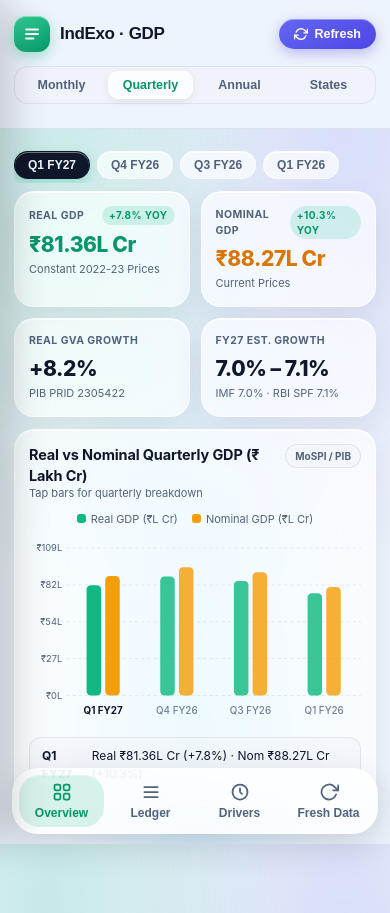
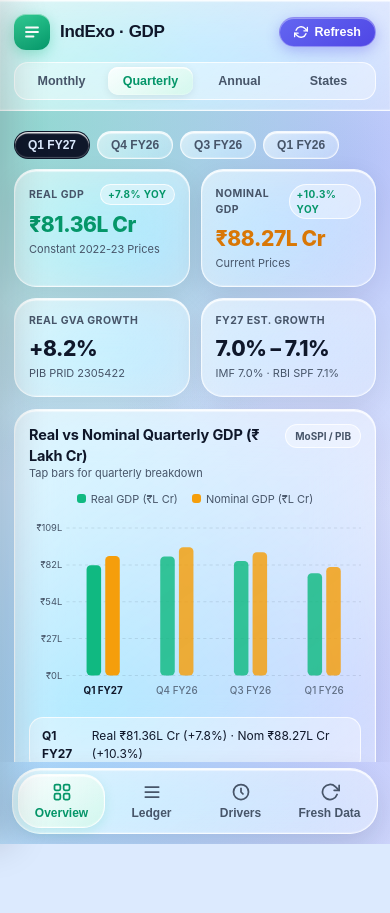
Before and after one commit to imrickysharma/India-Trade-Pulse, a plain HTML site: page index.html in a window 390 px wide. After the commit the page ends 844 px from the top, so only its background shows below. Drawn offline with Linux system fonts and the light colour scheme.

Commit message:
Refactor styles and update theme colors in index.html
Updated theme colors and styles for better aesthetics. Adjusted layout properties for improved responsiveness and visual appeal.

```diff
--- a/index.html
+++ b/index.html
@@ -4,55 +4,55 @@
   <meta charset="UTF-8" />
   <meta name="viewport" content="width=device-width, initial-scale=1.0, maximum-scale=1.0, user-scalable=no, viewport-fit=cover" />
   <meta name="apple-mobile-web-app-capable" content="yes" />
-  <meta name="apple-mobile-web-app-status-bar-style" content="default" />
+  <meta name="apple-mobile-web-app-status-bar-style" content="black-translucent" />
   <meta name="apple-mobile-web-app-title" content="IndExo" />
-  <meta name="theme-color" content="#070b14" media="(prefers-color-scheme: dark)" />
-  <meta name="theme-color" content="#eef4fb" media="(prefers-color-scheme: light)" />
+  <meta name="theme-color" content="#070d19" media="(prefers-color-scheme: dark)" />
+  <meta name="theme-color" content="#dbeafe" media="(prefers-color-scheme: light)" />
   <link rel="apple-touch-icon" href="apple-touch-icon.png" />
   <title>IndExo</title>
   <style>
     :root {
-      --bg: #eef4fb;
+      --bg: #dceafe;
       --bg-mesh:
-        radial-gradient(at 12% 8%, rgba(16, 185, 129, 0.18) 0px, transparent 48%),
-        radial-gradient(at 88% 14%, rgba(99, 102, 241, 0.16) 0px, transparent 46%),
-        radial-gradient(at 50% 92%, rgba(56, 189, 248, 0.14) 0px, transparent 52%);
-      --header-bg: #eef4fb;
-      --glass: rgba(255, 255, 255, 0.68);
-      --glass-strong: rgba(255, 255, 255, 0.84);
-      --glass-2: rgba(241, 245, 249, 0.66);
-      --glass-border: rgba(255, 255, 255, 0.72);
-      --border: rgba(15, 23, 42, 0.08);
-      --specular: inset 0 1px 0 rgba(255, 255, 255, 0.9);
-      --shadow: 0 10px 30px rgba(15, 23, 42, 0.07);
+        radial-gradient(circle at 10% 15%, rgba(16, 185, 129, 0.34) 0%, transparent 45%),
+        radial-gradient(circle at 90% 20%, rgba(99, 102, 241, 0.30) 0%, transparent 45%),
+        radial-gradient(circle at 20% 85%, rgba(56, 189, 248, 0.32) 0%, transparent 50%),
+        radial-gradient(circle at 85% 85%, rgba(168, 85, 247, 0.20) 0%, transparent 48%);
+      --glass-grad: linear-gradient(145deg, rgba(255, 255, 255, 0.58), rgba(255, 255, 255, 0.28));
+      --glass-dock: linear-gradient(145deg, rgba(255, 255, 255, 0.66), rgba(255, 255, 255, 0.36));
+      --glass-drawer: linear-gradient(160deg, rgba(255, 255, 255, 0.74), rgba(240, 247, 255, 0.52));
+      --glass-2: rgba(255, 255, 255, 0.36);
+      --glass-rim: rgba(255, 255, 255, 0.78);
+      --border: rgba(15, 23, 42, 0.10);
+      --specular: inset 0 1.5px 1px rgba(255, 255, 255, 0.92), inset 0 -1px 1px rgba(255, 255, 255, 0.25);
+      --shadow: 0 10px 28px rgba(15, 23, 42, 0.09);
       --text: #0f172a;
-      --muted: #52627a;
+      --muted: #475569;
       --accent: #059669;
-      --accent-soft: rgba(16, 185, 129, 0.16);
-      --accent-2: #4f46e5;
+      --accent-pill: linear-gradient(145deg, rgba(255, 255, 255, 0.85), rgba(209, 250, 229, 0.65));
       --warn: #d97706;
       --danger: #dc2626;
     }
     @media (prefers-color-scheme: dark) {
       :root {
-        --bg: #070b14;
+        --bg: #060b16;
         --bg-mesh:
-          radial-gradient(at 15% 10%, rgba(16, 185, 129, 0.20) 0px, transparent 48%),
-          radial-gradient(at 88% 16%, rgba(99, 102, 241, 0.20) 0px, transparent 46%),
-          radial-gradient(at 50% 90%, rgba(14, 165, 233, 0.14) 0px, transparent 54%);
-        --header-bg: #070b14;
-        --glass: rgba(17, 25, 44, 0.62);
-        --glass-strong: rgba(20, 29, 50, 0.86);
-        --glass-2: rgba(30, 41, 59, 0.56);
-        --glass-border: rgba(255, 255, 255, 0.13);
-        --border: rgba(255, 255, 255, 0.09);
-        --specular: inset 0 1px 0 rgba(255, 255, 255, 0.18);
-        --shadow: 0 12px 34px rgba(0, 0, 0, 0.45);
+          radial-gradient(circle at 12% 15%, rgba(16, 185, 129, 0.28) 0%, transparent 46%),
+          radial-gradient(circle at 88% 18%, rgba(99, 102, 241, 0.28) 0%, transparent 46%),
+          radial-gradient(circle at 22% 85%, rgba(14, 165, 233, 0.24) 0%, transparent 50%),
+          radial-gradient(circle at 85% 85%, rgba(139, 92, 246, 0.22) 0%, transparent 48%);
+        --glass-grad: linear-gradient(145deg, rgba(30, 41, 59, 0.56), rgba(15, 23, 42, 0.34));
+        --glass-dock: linear-gradient(145deg, rgba(30, 41, 59, 0.68), rgba(15, 23, 42, 0.48));
+        --glass-drawer: linear-gradient(160deg, rgba(22, 32, 52, 0.80), rgba(11, 17, 32, 0.66));
+        --glass-2: rgba(255, 255, 255, 0.08);
+        --glass-rim: rgba(255, 255, 255, 0.18);
+        --border: rgba(255, 255, 255, 0.10);
+        --specular: inset 0 1px 1px rgba(255, 255, 255, 0.22), inset 0 -1px 1px rgba(0, 0, 0, 0.25);
+        --shadow: 0 12px 32px rgba(0, 0, 0, 0.45);
         --text: #f8fafc;
         --muted: #94a3b8;
-        --accent: #10b981;
-        --accent-soft: rgba(16, 185, 129, 0.20);
-        --accent-2: #818cf8;
+        --accent: #34d399;
+        --accent-pill: linear-gradient(145deg, rgba(16, 185, 129, 0.32), rgba(16, 185, 129, 0.14));
         --warn: #fbbf24;
         --danger: #f87171;
       }
@@ -60,29 +60,33 @@
 
     * { box-sizing: border-box; -webkit-tap-highlight-color: transparent; }
     html, body {
-      margin: 0; padding: 0; min-height: 100%;
+      margin: 0; padding: 0;
+      width: 100%; height: 100dvh;
+      overflow: hidden;
+      display: flex; flex-direction: column;
       background-color: var(--bg);
       background-image: var(--bg-mesh);
-      background-attachment: fixed;
       color: var(--text);
       font-family: -apple-system, BlinkMacSystemFont, "SF Pro Text", "Segoe UI", Roboto, sans-serif;
       font-size: 14px; line-height: 1.45;
-      overscroll-behavior-y: contain;
     }
 
-    /* Crisp non-blurry top header */
+    /* Crisp Header (flex-shrink: 0, never triggers iOS scroll-pocket blur) */
     .app-header {
-      position: sticky; top: 0; z-index: 40;
-      background: var(--header-bg);
-      border-bottom: 1px solid var(--border);
+      flex-shrink: 0;
+      z-index: 40;
+      background: var(--glass-dock);
+      backdrop-filter: blur(26px) saturate(190%);
+      -webkit-backdrop-filter: blur(26px) saturate(190%);
+      border-bottom: 1px solid var(--glass-rim);
+      box-shadow: var(--specular);
       padding: max(12px, env(safe-area-inset-top)) 14px 10px;
-      transform: translateZ(0);
     }
     .header-top { display: flex; align-items: center; justify-content: space-between; gap: 10px; }
     .menu-trigger {
       display: flex; align-items: center; gap: 10px;
       background: transparent; border: none; color: var(--text);
-      padding: 4px 6px 4px 0; cursor: pointer; text-align: left;
+      padding: 2px 6px 2px 0; cursor: pointer; text-align: left;
     }
     .brand-icon {
       width: 36px; height: 36px; border-radius: 12px;
@@ -96,10 +100,10 @@
     .btn-refresh {
       display: inline-flex; align-items: center; gap: 6px;
       background: linear-gradient(145deg, #6366f1, #4f46e5);
-      color: #fff; border: none; border-radius: 999px;
-      padding: 8px 15px; font-size: 12.5px; font-weight: 600;
+      color: #fff; border: 1px solid rgba(255,255,255,0.3); border-radius: 999px;
+      padding: 7px 14px; font-size: 12.5px; font-weight: 600;
       cursor: pointer; flex-shrink: 0;
-      box-shadow: 0 4px 14px rgba(79, 70, 229, 0.35), inset 0 1px 0 rgba(255,255,255,0.35);
+      box-shadow: 0 4px 14px rgba(79, 70, 229, 0.32), inset 0 1px 0 rgba(255,255,255,0.35);
       transition: transform 0.15s ease;
     }
     .btn-refresh:active { transform: scale(0.96); }
@@ -109,7 +113,7 @@
     .seg-bar {
       display: flex; gap: 4px; margin-top: 10px;
       background: var(--glass-2);
-      border: 1px solid var(--border);
+      border: 1px solid var(--glass-rim);
       padding: 4px; border-radius: 14px;
     }
     .seg-btn {
@@ -118,49 +122,54 @@
       cursor: pointer; transition: all 0.2s cubic-bezier(0.22, 1, 0.36, 1);
     }
     .seg-btn.active {
-      background: var(--glass-strong); color: var(--accent);
+      background: var(--accent-pill); color: var(--accent);
       box-shadow: 0 2px 8px rgba(0,0,0,0.08), var(--specular);
     }
 
     .pill-row {
-      display: flex; gap: 7px; overflow-x: auto; padding: 10px 0 4px;
+      display: flex; gap: 7px; overflow-x: auto; padding: 8px 0 2px;
       scrollbar-width: none;
     }
+    .pill-row:empty { display: none; }
     .pill-row::-webkit-scrollbar { display: none; }
     .pill {
       white-space: nowrap;
-      border: 1px solid var(--glass-border);
-      background: var(--glass);
-      backdrop-filter: blur(16px) saturate(160%);
-      -webkit-backdrop-filter: blur(16px) saturate(160%);
+      border: 1px solid var(--glass-rim);
+      background: var(--glass-grad);
+      backdrop-filter: blur(18px) saturate(180%);
+      -webkit-backdrop-filter: blur(18px) saturate(180%);
       box-shadow: var(--specular);
       color: var(--muted);
       padding: 6px 13px; border-radius: 999px; font-size: 12px; font-weight: 600;
       cursor: pointer; transition: all 0.18s ease;
     }
     .pill.active {
-      background: var(--accent); color: #fff; border-color: transparent;
-      box-shadow: 0 4px 12px rgba(16, 185, 129, 0.3), inset 0 1px 0 rgba(255,255,255,0.4);
+      background: var(--accent-pill); color: var(--accent);
+      border-color: var(--glass-rim);
+      font-weight: 700;
     }
     .pill.dark-active.active {
       background: var(--text); color: var(--bg); border-color: transparent;
     }
 
+    /* Scrollable Middle Area */
     main {
-      padding: 12px 14px calc(106px + env(safe-area-inset-bottom));
-      max-width: 720px; margin: 0 auto;
+      flex: 1;
+      overflow-y: auto;
+      -webkit-overflow-scrolling: touch;
+      padding: 12px 14px 16px;
+      width: 100%; max-width: 720px; margin: 0 auto;
     }
 
     /* Apple Liquid Glass Cards */
     .kpi-grid { display: grid; grid-template-columns: 1fr 1fr; gap: 11px; margin-top: 8px; }
     .card {
-      background: var(--glass);
-      backdrop-filter: blur(22px) saturate(180%);
-      -webkit-backdrop-filter: blur(22px) saturate(180%);
-      border: 1px solid var(--glass-border);
+      background: var(--glass-grad);
+      backdrop-filter: blur(28px) saturate(200%);
+      -webkit-backdrop-filter: blur(28px) saturate(200%);
+      border: 1px solid var(--glass-rim);
       box-shadow: var(--shadow), var(--specular);
-      border-radius: 20px; padding: 14px;
-      transform: translateZ(0);
+      border-radius: 22px; padding: 14px;
     }
     .kpi-label {
       font-size: 10.5px; font-weight: 700; letter-spacing: 0.04em;
@@ -169,9 +178,9 @@
     }
     .badge {
       font-size: 10px; font-weight: 700; padding: 2px 7px; border-radius: 999px;
-      background: var(--accent-soft); color: var(--accent);
+      background: var(--glass-2); border: 1px solid var(--glass-rim); color: var(--accent);
     }
-    .badge.neg { background: rgba(239, 68, 68, 0.16); color: var(--danger); }
+    .badge.neg { color: var(--danger); }
     .kpi-val { font-size: 21px; font-weight: 800; letter-spacing: -0.02em; margin: 5px 0 2px; }
     .kpi-val.green { color: var(--accent); }
     .kpi-val.amber { color: var(--warn); }
@@ -184,7 +193,7 @@
     .section-sub { font-size: 11px; color: var(--muted); }
     .source-tag {
       font-size: 10px; font-weight: 700; color: var(--muted);
-      background: var(--glass-2); border: 1px solid var(--border);
+      background: var(--glass-2); border: 1px solid var(--glass-rim);
       padding: 4px 9px; border-radius: 999px; white-space: nowrap;
     }
     .chart-wrap { width: 100%; overflow-x: auto; }
@@ -194,8 +203,8 @@
     }
     .legend-dot { display: inline-block; width: 9px; height: 9px; border-radius: 3px; margin-right: 5px; }
     .tooltip-box {
-      margin-top: 8px; padding: 9px 12px; border-radius: 12px;
-      background: var(--glass-2); border: 1px solid var(--border);
+      margin-top: 8px; padding: 9px 12px; border-radius: 14px;
+      background: var(--glass-2); border: 1px solid var(--glass-rim);
       font-size: 12px; color: var(--text);
       display: flex; justify-content: space-between; align-items: center; gap: 8px;
     }
@@ -215,7 +224,7 @@
 
     .feed-item {
       display: flex; align-items: center; justify-content: space-between; gap: 10px;
-      padding: 12px 13px; border: 1px solid var(--border); border-radius: 14px;
+      padding: 12px 13px; border: 1px solid var(--glass-rim); border-radius: 14px;
       margin-bottom: 8px; background: var(--glass-2);
     }
     .feed-title { font-size: 13px; font-weight: 700; }
@@ -226,51 +235,53 @@
       border: 1px dashed var(--border); font-size: 12px; color: var(--muted); margin-top: 10px;
     }
 
-    /* Floating Apple Liquid Glass Bottom Dock */
+    /* Locked Bottom Apple Liquid Glass Dock */
     .bottom-dock-wrap {
-      position: fixed; bottom: max(10px, env(safe-area-inset-bottom));
-      left: 12px; right: 12px; z-index: 40;
-      display: flex; justify-content: center; pointer-events: none;
+      flex-shrink: 0;
+      z-index: 40;
+      padding: 6px 12px max(10px, env(safe-area-inset-bottom));
+      display: flex; justify-content: center;
+      background: transparent;
     }
     .bottom-nav {
-      pointer-events: auto;
       width: 100%; max-width: 540px;
-      background: var(--glass-strong);
-      backdrop-filter: blur(26px) saturate(190%);
-      -webkit-backdrop-filter: blur(26px) saturate(190%);
-      border: 1px solid var(--glass-border);
-      box-shadow: 0 12px 34px rgba(15, 23, 42, 0.16), var(--specular);
-      border-radius: 26px;
+      background: var(--glass-dock);
+      backdrop-filter: blur(28px) saturate(210%);
+      -webkit-backdrop-filter: blur(28px) saturate(210%);
+      border: 1px solid var(--glass-rim);
+      box-shadow: 0 12px 32px rgba(15, 23, 42, 0.14), var(--specular);
+      border-radius: 28px;
       display: flex; justify-content: space-between; gap: 4px;
-      padding: 6px;
+      padding: 5px;
     }
     .nav-btn {
       flex: 1; background: transparent; border: none; color: var(--muted);
       display: flex; flex-direction: column; align-items: center; justify-content: center; gap: 4px;
-      font-size: 12px; font-weight: 600; padding: 7px 4px; border-radius: 20px;
+      font-size: 12px; font-weight: 600; padding: 7px 4px; border-radius: 22px;
       cursor: pointer; transition: all 0.2s cubic-bezier(0.22, 1, 0.36, 1);
     }
     .nav-btn svg { width: 20px; height: 20px; }
     .nav-btn.active {
       color: var(--accent);
-      background: var(--accent-soft);
+      background: var(--accent-pill);
+      border: 1px solid var(--glass-rim);
       font-weight: 700;
-      box-shadow: inset 0 1px 0 rgba(255,255,255,0.35);
+      box-shadow: 0 4px 12px rgba(16, 185, 129, 0.14), var(--specular);
     }
 
-    /* Slide-out Liquid Glass Drawer */
+    /* Slide-out Apple Liquid Glass Drawer */
     .drawer-backdrop {
-      position: fixed; inset: 0; background: rgba(0,0,0,0.38);
+      position: fixed; inset: 0; background: rgba(0, 0, 0, 0.28);
       z-index: 60; opacity: 0; pointer-events: none; transition: opacity 0.24s ease;
     }
     .drawer-backdrop.open { opacity: 1; pointer-events: auto; }
     .drawer {
       position: fixed; top: 0; bottom: 0; left: 0; width: 265px; z-index: 70;
-      background: var(--glass-strong);
-      backdrop-filter: blur(28px) saturate(190%);
-      -webkit-backdrop-filter: blur(28px) saturate(190%);
-      border-right: 1px solid var(--glass-border);
-      box-shadow: 12px 0 36px rgba(0, 0, 0, 0.18), var(--specular);
+      background: var(--glass-drawer);
+      backdrop-filter: blur(32px) saturate(210%);
+      -webkit-backdrop-filter: blur(32px) saturate(210%);
+      border-right: 1px solid var(--glass-rim);
+      box-shadow: 12px 0 36px rgba(0, 0, 0, 0.16), var(--specular);
       padding: max(20px, env(safe-area-inset-top)) 14px max(24px, env(safe-area-inset-bottom));
       transform: translateX(-100%); transition: transform 0.26s cubic-bezier(0.22, 1, 0.36, 1);
       display: flex; flex-direction: column; overflow-y: auto;
@@ -282,20 +293,21 @@
     }
     .drawer-title { font-size: 18px; font-weight: 800; letter-spacing: -0.02em; }
     .drawer-close {
-      background: var(--glass-2); border: 1px solid var(--border); color: var(--text);
+      background: var(--glass-2); border: 1px solid var(--glass-rim); color: var(--text);
       width: 30px; height: 30px; border-radius: 10px; font-size: 17px; cursor: pointer;
     }
     #sectorList { display: flex; flex-direction: column; gap: 6px; }
     .sector-item {
       display: flex; align-items: center; width: 100%;
-      padding: 13px 14px; border-radius: 14px; border: none;
+      padding: 13px 14px; border-radius: 16px; border: 1px solid transparent;
       background: transparent; color: var(--text);
       font-size: 17px; font-weight: 600; text-align: left; cursor: pointer;
-      transition: background 0.16s ease;
+      transition: all 0.16s ease;
     }
     .sector-item.active {
-      background: var(--accent-soft); color: var(--accent);
-      box-shadow: inset 0 1px 0 rgba(255,255,255,0.3);
+      background: var(--accent-pill); color: var(--accent);
+      border-color: var(--glass-rim);
+      box-shadow: var(--specular);
     }
     .drawer-footer {
       margin-top: auto; padding: 14px 8px 4px;
@@ -376,7 +388,6 @@ const SECTORS = [
   { id: 'upi', label: 'UPI', sub: 'NPCI Product Statistics' }
 ];
 
-/* Latest-first (left-to-right descending) across all calendar arrays */
 const DATA = {
   gdp: {
     monthly: [
@@ -883,7 +894,6 @@ document.getElementById('btnOpenDrawer').addEventListener('click', openDrawer);
 document.getElementById('btnCloseDrawer').addEventListener('click', closeDrawer);
 document.getElementById('drawerBackdrop').addEventListener('click', closeDrawer);
 
-/* Swipe left-to-right to open drawer, right-to-left to close */
 let touchStartX = 0, touchStartY = 0, skipSwipe = false;
 document.addEventListener('touchstart', (e) => {
   const t = e.touches[0];
@@ -1185,6 +1195,7 @@ function render() {
   document.getElementById('bottomNav').querySelectorAll('.nav-btn').forEach(b => b.classList.toggle('active', b.dataset.tab === state.tab));
 
   const main = document.getElementById('appMain');
+  main.scrollTop = 0;
   if (state.sector === 'gdp') renderGDP(main);
   else if (state.sector === 'trade') renderTrade(main);
   else renderRichSector(main);
```
